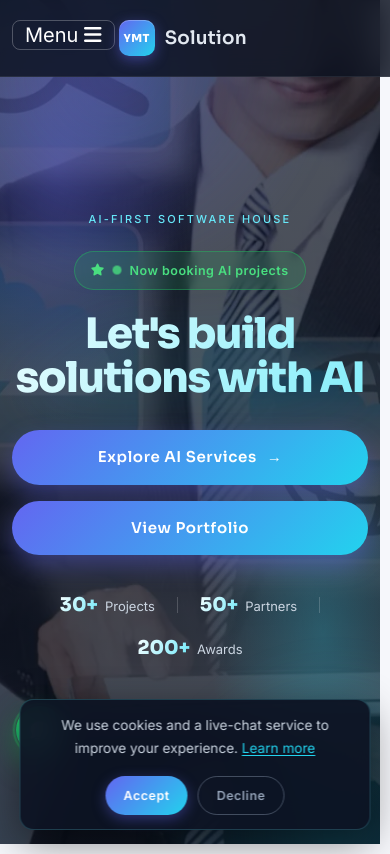
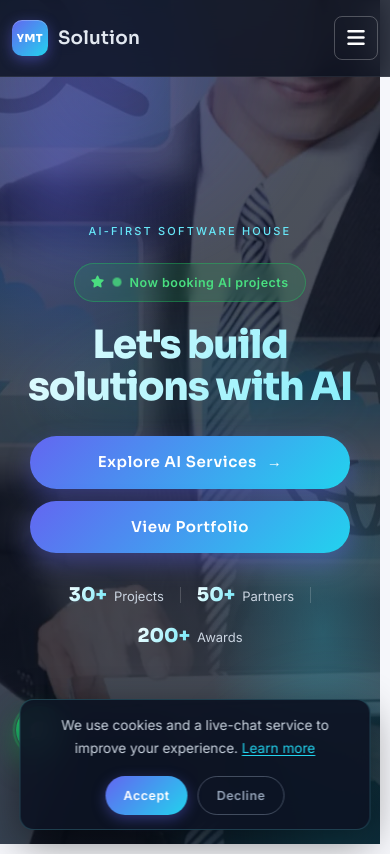
Before and after one commit to yosmelvin/yosmelvin.github.io, a PHP site: page / in a window 390 px wide. Shown: the top 854 px of the page. Run offline with PHP 8.4, Linux system fonts and the light colour scheme; some libraries are stand-ins or nearby versions.

Commit message:
fix(nav): Improve mobile header layout
Generated with [Devin](https://devin.ai)

Co-Authored-By: Devin <158243242+devin-ai-integration[bot]@users.noreply.github.com>

```diff
--- a/css/style.css
+++ b/css/style.css
@@ -3374,3 +3391,118 @@ section#contact select[aria-invalid="true"] {
 	.card-cat, .pm-badge-static, .filter-chip, .est-opt { border: 1px solid CanvasText; }
 	.ymt-toast, .sw-toast, .cookie-consent { border: 1px solid CanvasText; }
 }
+
+/* ============ Small-device header polish ============ */
+
+/* desktop: keep the combined utility item aligned with the nav row */
+.navbar-custom .nav-util {
+	display: inline-flex;
+	align-items: center;
+	gap: 10px;
+}
+.navbar-custom .nav-util .theme-toggle {
+	margin-left: 0;
+}
+
+@media (max-width: 991.98px) {
+	/* brand left, hamburger right — full-width header row */
+	.navbar-custom .navbar-header {
+		display: flex;
+		align-items: center;
+		justify-content: space-between;
+		width: 100%;
+	}
+	/* icon-only hamburger with a 44px hit area; bars morph to an X when open */
+	.navbar-custom .navbar-toggler {
+		min-width: 44px;
+		min-height: 44px;
+		display: inline-flex;
+		align-items: center;
+		justify-content: center;
+		padding: 0 12px;
+	}
+	.navbar-custom .navbar-toggler .nav-menu-label {
+		display: none;
+	}
+	.navbar-custom .navbar-toggler[aria-expanded="true"] .fa-bars::before {
+		content: "\f00d";
+	}
+
+	/* compact brand once the navbar affixes on small screens too */
+	.navbar-custom.affix {
+		padding: 10px 0;
+	}
+	.navbar-custom.affix .brand-mark {
+		width: 30px;
+		height: 30px;
+		font-size: 9.5px;
+		border-radius: 8px;
+	}
+	.navbar-custom.affix .brand-word {
+		font-size: 1.02rem;
+	}
+}
+
+/* hero vertical rhythm on phones — reclaim dead space, keep type readable */
+@media (max-width: 767.98px) {
+	header .intro-text {
+		padding-top: 96px;
+		padding-bottom: 72px;
+	}
+	header .intro-text .intro-heading {
+		font-size: clamp(34px, 10vw, 84px);
+		line-height: 1.08;
+		margin-bottom: 28px;
+	}
+	.hero-actions {
+		gap: 12px;
+	}
+	.hero-trust {
+		margin-top: 26px;
+		gap: 8px 16px;
+	}
+}
+
+/* stacked full-width CTAs — primary first, thumb-friendly on narrow screens */
+@media (max-width: 480px) {
+	.hero-actions {
+		flex-direction: column;
+		align-items: stretch;
+		max-width: 320px;
+		margin-left: auto;
+		margin-right: auto;
+	}
+	.hero-actions .btn-xl {
+		padding: 15px 24px;
+	}
+}
+
+/* lift the scroll cue above the sticky mobile CTA instead of hiding behind it */
+@media (max-width: 640px) {
+	.scroll-indicator {
+		bottom: calc(92px + env(safe-area-inset-bottom, 0px));
+	}
+}
+
+/* honour reduced-motion for the staggered hero entrance */
+@media (prefers-reduced-motion: reduce) {
+	header .intro-text > * {
+		animation: none;
+		opacity: 1;
+	}
+}
+
+/* keep the fixed bar clear of the notch / status area on notched devices */
+@supports (padding-top: env(safe-area-inset-top)) {
+	.navbar-custom {
+		padding-top: calc(14px + env(safe-area-inset-top));
+	}
+	@media (min-width: 768px) {
+		.navbar-custom {
+			padding-top: calc(18px + env(safe-area-inset-top));
+		}
+	}
+	.navbar-custom.affix {
+		padding-top: calc(10px + env(safe-area-inset-top));
+	}
+}
--- a/index.html
+++ b/index.html
@@ -208,7 +208,7 @@
       .overlay{position:relative;z-index:1;min-height:100vh;display:flex;align-items:center;overflow:hidden;background:radial-gradient(ellipse 60% 50% at 15% 20%,rgba(99,102,241,.35),transparent 60%),radial-gradient(ellipse 50% 40% at 85% 75%,rgba(34,211,238,.25),transparent 60%),linear-gradient(rgba(11,18,32,.72),rgba(11,18,32,.78)),url('img/header-bg.webp') center/cover no-repeat}
       .navbar-custom{background:rgba(11,18,32,.82);border-bottom:1px solid rgba(255,255,255,.08);padding:14px 0}
       .navbar-brand{font-family:var(--font-head);font-weight:700;color:#fff}
-      header .intro-text{padding:120px 0;position:relative;z-index:2}
+      header .intro-text{padding:96px 0 72px;position:relative;z-index:2}
       header .intro-text .intro-heading{font-family:var(--font-head);font-weight:800;font-size:clamp(42px,7vw,84px);line-height:1.05;letter-spacing:-.03em;color:#fff;margin:0 0 40px}
       @media(min-width:768px){header .intro-text{padding:200px 0 160px}}
     </style>
@@ -235,12 +235,12 @@
         <div class="container">
             <!-- Brand and toggle get grouped for better mobile display -->
             <div class="navbar-header page-scroll">
-                <button type="button" class="navbar-toggler" data-bs-toggle="collapse" data-bs-target="#bs-example-navbar-collapse-1" aria-controls="bs-example-navbar-collapse-1" aria-expanded="false" aria-label="Menu — toggle navigation">
-                    <span data-i18n="nav_menu">Menu</span> <i class="fa fa-bars" aria-hidden="true"></i>
-                </button>
                 <a class="navbar-brand page-scroll" href="#page-top">
                     <span class="brand-mark" aria-hidden="true">YMT</span><span class="brand-word">Solution</span>
                 </a>
+                <button type="button" class="navbar-toggler" data-bs-toggle="collapse" data-bs-target="#bs-example-navbar-collapse-1" aria-controls="bs-example-navbar-collapse-1" aria-expanded="false" aria-label="Menu — toggle navigation">
+                    <span data-i18n="nav_menu" class="nav-menu-label">Menu</span> <i class="fa fa-bars" aria-hidden="true"></i>
+                </button>
             </div>
 
             <!-- Collect the nav links, forms, and other content for toggling -->
@@ -270,12 +270,10 @@
                     <li>
                         <a class="nav-link" href="posts/" data-i18n="nav_blog">Blog</a>
                     </li>
-                    <li>
+                    <li class="nav-util">
                         <span class="lang-toggle" role="group" aria-label="Language / Bahasa">
                             <button type="button" data-lang="en" class="lang-btn active" aria-label="EN — English">EN</button><span class="lang-sep">|</span><button type="button" data-lang="id" class="lang-btn" aria-label="ID — Bahasa Indonesia">ID</button>
                         </span>
-                    </li>
-                    <li>
                         <button type="button" class="theme-toggle" id="themeToggle" aria-label="Theme"><i class="fa fa-laptop" aria-hidden="true"></i><span class="theme-mode-label" id="themeModeLabel"></span></button>
                     </li>
                 </ul>
```
Also changed, not shown: other parts of css/style.css (+26 -9 lines).
